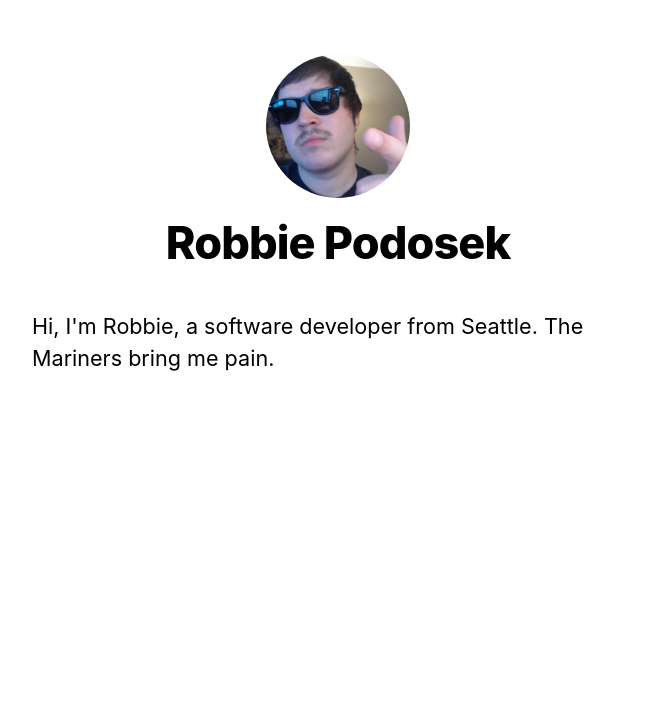
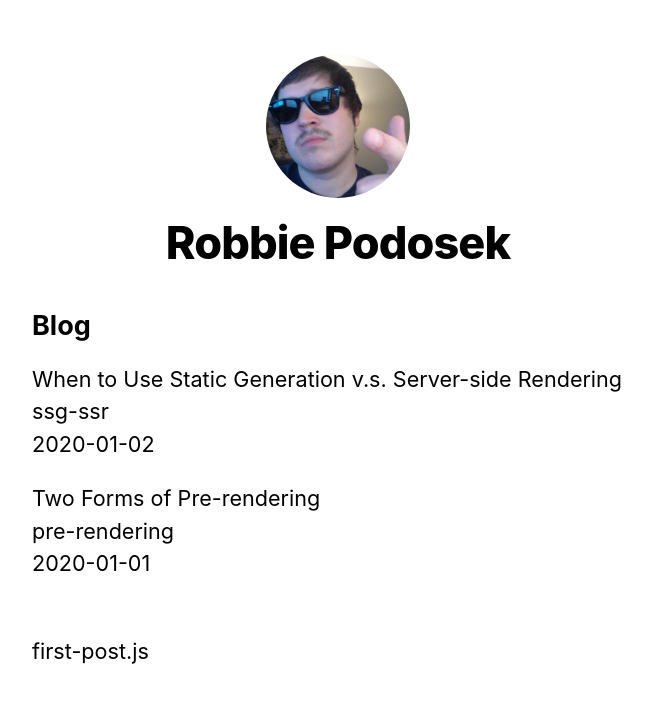
Before and after one commit to robpodosek/nextjs-blog, a Next.js app: page / in a window 1280 px wide. Shown: the top 702 px of the page, without its empty margins (302-954 px from the left). Built offline with nearby package versions, Linux system fonts and the light colour scheme.

Commit message:
Fix post file structure. Add getStaticProps

```diff
--- a/pages/index.js
+++ b/pages/index.js
@@ -1,18 +1,38 @@
 import Head from 'next/head';
 import Layout, { siteTitle } from '../components/layout';
 import utilStyles from '../styles/utils.module.css';
+import { getSortedPostsData } from '../lib/posts';
 
-export default function Home() {
+export async function getStaticProps() {
+    const allPostsData = getSortedPostsData();
+    return {
+        props: {
+            allPostsData,
+        },
+    };
+}
+
+export default function Home({ allPostsData }) {
     return (
         <Layout home>
             <Head>
                 <title>{siteTitle}</title>
             </Head>
-            <section className={utilStyles.headingMd}>
-                <p>
-                    Hi, I'm Robbie, a software developer from Seattle. The
-                    Mariners bring me pain.
-                </p>
+            <section
+                className={`${utilStyles.headingMd} ${utilStyles.padding1px}`}
+            >
+                <h2 className={utilStyles.headingLg}>Blog</h2>
+                <ul className={utilStyles.list}>
+                    {allPostsData.map(({ id, date, title }) => (
+                        <li className={utilStyles.listItem} key={id}>
+                            {title}
+                            <br />
+                            {id}
+                            <br />
+                            {date}
+                        </li>
+                    ))}
+                </ul>
             </section>
         </Layout>
     );
--- a/pages/posts/first-post.js
+++ b/posts/first-post.js
@@ -1,6 +1,6 @@
 import Head from 'next/head';
 import Link from 'next/link';
-import Layout from '../../components/layout';
+import Layout from '../components/layout';
 
 export default function FirstPost() {
     return (
```
Also changed, not shown: posts/pre-rendering.md (renamed from pages/posts/pre-rendering.md), posts/ssg-ssr.md (renamed from pages/posts/ssg-ssr.md).
